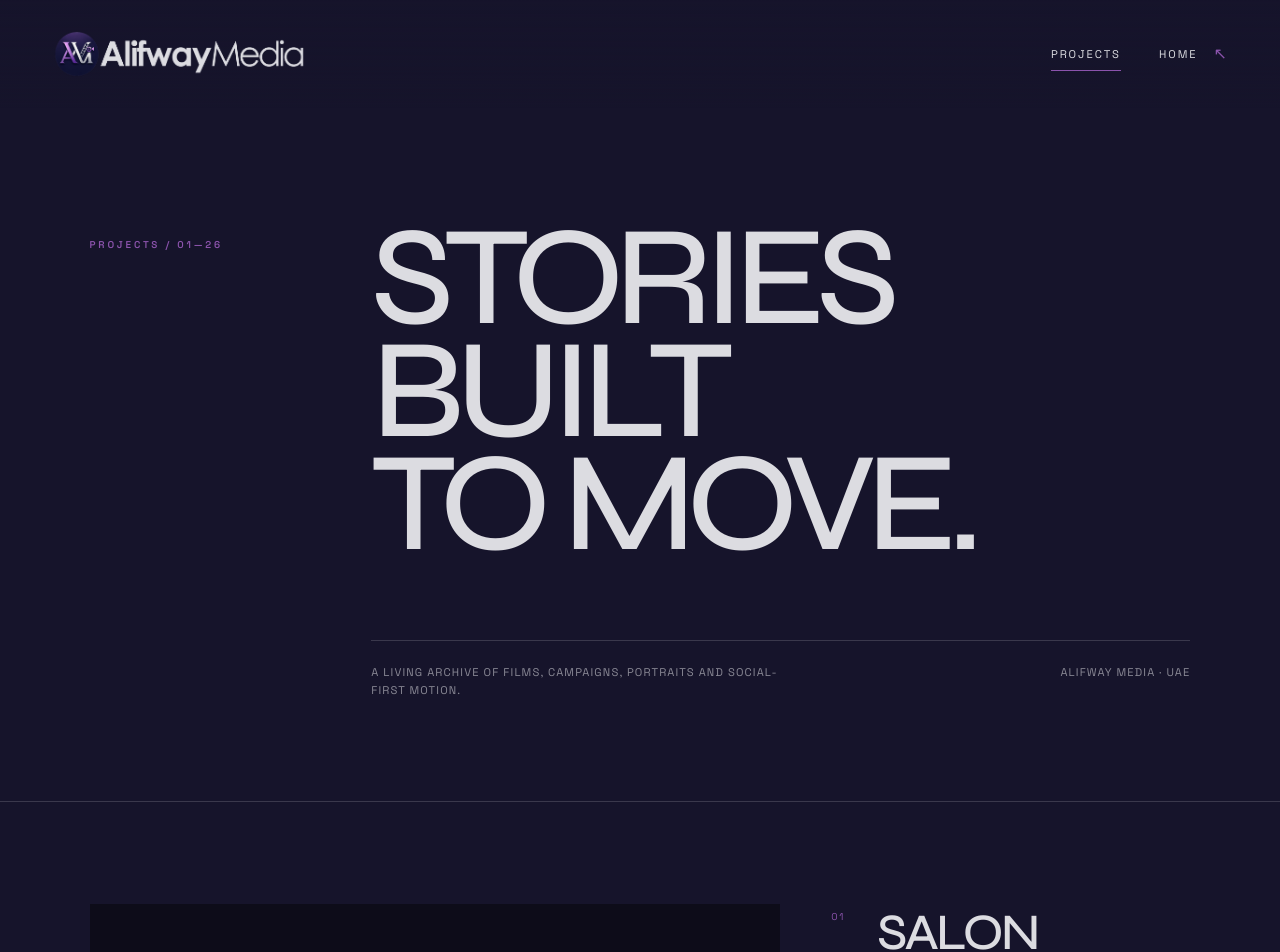
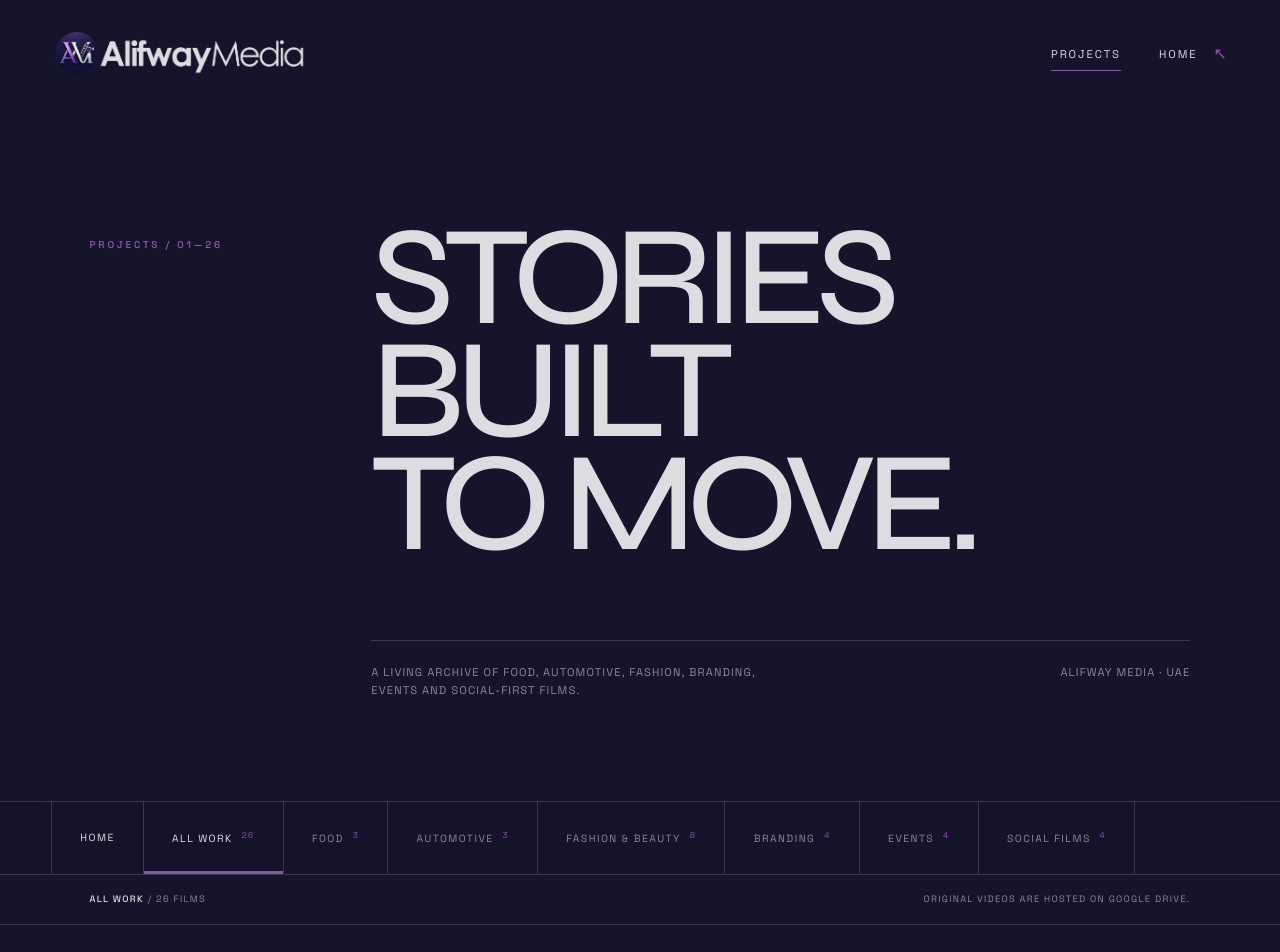
Before and after one commit to Woonhoong/Alifway, a Next.js app: page /projects in a window 1280 px wide. Shown: the top 952 px of the page. Built offline with nearby package versions, Linux system fonts and the light colour scheme; grey boxes are pictures that could not be loaded.

Commit message:
Add categorized project filters

```diff
--- a/app/globals.css
+++ b/app/globals.css
@@ -315,6 +315,43 @@ button, input { font: inherit; }
 .projects-hero h1 { grid-column: 2; margin: 0; font-family: var(--display); font-size: clamp(4.4rem, 11vw, 11.5rem); font-weight: 500; line-height: .8; letter-spacing: -.07em; text-transform: uppercase; }
 .projects-intro { grid-column: 2; display: flex; justify-content: space-between; gap: 2rem; margin-top: 3rem; padding-top: 1.4rem; border-top: 1px solid var(--line); color: var(--muted); font-size: .7rem; letter-spacing: .1em; text-transform: uppercase; }
 .projects-intro p { max-width: 430px; margin: 0; line-height: 1.6; }
+.project-filters {
+  position: sticky;
+  z-index: 30;
+  top: 0;
+  display: flex;
+  align-items: stretch;
+  overflow-x: auto;
+  padding: 0 clamp(1.3rem, 4vw, 4.5rem);
+  border-top: 1px solid var(--line);
+  border-bottom: 1px solid var(--line);
+  background: rgba(22,20,43,.94);
+  backdrop-filter: blur(18px);
+  scrollbar-width: none;
+}
+.project-filters::-webkit-scrollbar { display: none; }
+.project-filters a, .project-filters button {
+  flex: 0 0 auto;
+  min-height: 72px;
+  padding: 0 clamp(1rem, 2.2vw, 2rem);
+  border: 0;
+  border-right: 1px solid var(--line);
+  background: transparent;
+  color: var(--muted);
+  font-size: .65rem;
+  letter-spacing: .14em;
+  text-transform: uppercase;
+  cursor: pointer;
+}
+.project-filters a { display: grid; place-items: center; border-left: 1px solid var(--line); color: var(--bone); }
+.project-filters button { position: relative; }
+.project-filters button::after { content: ""; position: absolute; left: 0; right: 0; bottom: 0; height: 3px; background: var(--purple); transform: scaleX(0); transition: transform .3s ease; }
+.project-filters button:hover, .project-filters button.is-active { color: var(--bone); }
+.project-filters button.is-active::after { transform: scaleX(1); }
+.project-filters button span { margin-left: .55rem; color: var(--purple); font-size: .52rem; vertical-align: super; }
+.archive-status { display: flex; justify-content: space-between; padding: 1.1rem clamp(1.3rem, 7vw, 8rem); color: var(--muted); font-size: .58rem; letter-spacing: .14em; text-transform: uppercase; }
+.archive-status p { margin: 0; }
+.archive-status strong { color: var(--bone); font-weight: 500; }
 .video-index { border-top: 1px solid var(--line); }
 .video-project { display: grid; grid-template-columns: minmax(0, 1fr) minmax(300px, .52fr); gap: clamp(1.5rem, 4vw, 5rem); padding: clamp(3rem, 8vw, 8rem) clamp(1.3rem, 7vw, 8rem); border-bottom: 1px solid var(--line); }
 .video-project:nth-child(even) { grid-template-columns: minmax(300px, .52fr) minmax(0, 1fr); }
@@ -355,6 +392,9 @@ button, input { font: inherit; }
   .projects-hero h1 { font-size: clamp(4rem, 20vw, 7rem); }
   .projects-intro { display: block; }
   .projects-intro span { display: block; margin-top: 1.25rem; }
+  .project-filters { top: 72px; padding: 0 1.15rem; }
+  .project-filters a, .project-filters button { min-height: 58px; padding: 0 .9rem; font-size: .56rem; }
+  .archive-status { display: block; padding: 1rem 1.2rem; line-height: 1.7; }
   .video-project, .video-project:nth-child(even) { grid-template-columns: 1fr; gap: 1.5rem; padding-top: 4rem; padding-bottom: 4rem; }
   .video-project:nth-child(even) .video-frame, .video-project:nth-child(even) .video-meta { grid-column: 1; grid-row: auto; }
   .video-meta { grid-template-columns: 34px 1fr auto; min-height: 150px; }
--- a/app/projects/page.tsx
+++ b/app/projects/page.tsx
@@ -1,58 +1,82 @@
-const projects = [
-  ["Salon Film", "SALON VIDEO-copy.MOV", "1eWjypGUZzW0wrG8np8kxxyVic5_FyEc1", "2026"],
-  ["Salon Reel", "SALON REEL.MOV", "1s3ASKGIOaXBl4JFOF5sYgiXBeqDhauj-", "2026"],
-  ["Portrait Study", "E7F68031-A12E-42EB-9563-CF9C11DCD387.MOV", "1p9IUgJKRNskz670brSbsEY8cXak_50K4", "2026"],
-  ["June / 23", "0623.MP4", "1ziUOGE93xBfzRxcj8ynM2HPU_XnMbFyi", "2026"],
-  ["June / 17", "0617.MP4", "1TcmZs-76S1sl2OdDL8x9HUFbQnnz2d16", "2026"],
-  ["June / 11", "0611-copy(3).mp4", "10Iv9ZXhZ1UYPnrnsnpY22g6TrRIEVQgN", "2026"],
-  ["May / 28 — Cut II", "0528 (2)-copy-copy.MP4", "1mVPgO7MDzzLrfn9ma3Jyjz6f4-HeY4iA", "2026"],
-  ["DJ Poli", "dj poli.MP4", "1WFr64g9YJQLcs9ML_lksHq_1MUf-VPcA", "2026"],
-  ["May / 28", "0528.MP4", "1FF7JXnIkJe_vG1bA7w2wSHvvilLK7Jqu", "2026"],
-  ["May / 21", "0521-copy-copy-copy(1).mp4", "1I0tzka047wj4K5hlBha9rQ8CVWVQfCJA", "2026"],
-  ["May / 24", "0524.MP4", "1oRzSOZPdiA8TirV4pjzdyuF2MJKmWgGH", "2026"],
-  ["Thaachi", "Thaachi.mp4", "1aHuqEIeXxWqefo2ndCSkyi-OSLWgewRV", "2026"],
-  ["May / 01", "0501 (3)(2).MP4", "1SoXO0NhTbSls9dajrqdoWlUa0kzBuosp", "2026"],
-  ["April / 11", "0411(2).mp4", "1pM_t4iFed_7aP387sOmzU4wzcwis-8vh", "2026"],
-  ["December / 30", "1230(1) 2.MP4", "1NVjqmtzN1pGPU6GthASekX-iCNVwBcWR", "2025"],
-  ["AW", "aw.mov", "1G4nYwNul9deCK0I8iiKrzDZLuPcEYuNy", "2025"],
-  ["December / 26", "1226.mov", "1lP8-q1NqPRUYXz4hy-B3Wx1QN_hjxbpL", "2025"],
-  ["Hanan Karama", "HANAN KARAMA.mov", "16AsIR07xXgyq04z4ofwDa0cwG9vLELRv", "2025"],
-  ["Hanan Shaah", "HANAN SHAAH(1).mov", "1G7oHH6dgLBECUGUdiTy2FpCQJR6fUmLi", "2025"],
-  ["Hanan / Cut IV", "HANAN(4).mov", "1Vo3jFD6GNYY0LDOV3RX_XsqTFEWbXvNB", "2025"],
-  ["Hanan", "HANAN.mov", "1oqyVPh-2eNf0ufiilDcvhzOSLUBMMFiz", "2025"],
-  ["October / 14", "1014.MOV", "1mYn_gyx0C5RIuwFt0DNU0j__TMStrpmx", "2025"],
-  ["Story", "Story .MP4", "1K9vZERz-6YbCNIeOfbl64Jb_3UtdrKqm", "2025"],
-  ["September / 19", "0919 (1).MP4", "1fKQ7wXhRKa2y7uG2tbAE5TDPpdmVJNu6", "2025"],
-  ["Fafa", "fafa copy.MOV", "11MKHLGelMo0np2cwIoXQ5-85HWiLk7JG", "2025"],
-  ["August / 04", "0804(1).MOV", "1ZN9mq3Z5Gumy0dzk0g_cQtAZn4WK8QRe", "2025"],
-] as const;
+"use client";
+
+import { useMemo, useState } from "react";
+
+type Category = "Food" | "Automotive" | "Fashion & Beauty" | "Branding" | "Events" | "Social Films";
+
+type Project = {
+  title: string;
+  filename: string;
+  id: string;
+  year: string;
+  category: Category;
+};
+
+const projects: Project[] = [
+  { title: "Salon Film", filename: "SALON VIDEO-copy.MOV", id: "1eWjypGUZzW0wrG8np8kxxyVic5_FyEc1", year: "2026", category: "Fashion & Beauty" },
+  { title: "Salon Reel", filename: "SALON REEL.MOV", id: "1s3ASKGIOaXBl4JFOF5sYgiXBeqDhauj-", year: "2026", category: "Fashion & Beauty" },
+  { title: "Portrait Study", filename: "E7F68031-A12E-42EB-9563-CF9C11DCD387.MOV", id: "1p9IUgJKRNskz670brSbsEY8cXak_50K4", year: "2026", category: "Fashion & Beauty" },
+  { title: "June / 23", filename: "0623.MP4", id: "1ziUOGE93xBfzRxcj8ynM2HPU_XnMbFyi", year: "2026", category: "Social Films" },
+  { title: "June / 17", filename: "0617.MP4", id: "1TcmZs-76S1sl2OdDL8x9HUFbQnnz2d16", year: "2026", category: "Automotive" },
+  { title: "June / 11", filename: "0611-copy(3).mp4", id: "10Iv9ZXhZ1UYPnrnsnpY22g6TrRIEVQgN", year: "2026", category: "Food" },
+  { title: "May / 28 — Cut II", filename: "0528 (2)-copy-copy.MP4", id: "1mVPgO7MDzzLrfn9ma3Jyjz6f4-HeY4iA", year: "2026", category: "Branding" },
+  { title: "DJ Poli", filename: "dj poli.MP4", id: "1WFr64g9YJQLcs9ML_lksHq_1MUf-VPcA", year: "2026", category: "Events" },
+  { title: "May / 28", filename: "0528.MP4", id: "1FF7JXnIkJe_vG1bA7w2wSHvvilLK7Jqu", year: "2026", category: "Branding" },
+  { title: "May / 21", filename: "0521-copy-copy-copy(1).mp4", id: "1I0tzka047wj4K5hlBha9rQ8CVWVQfCJA", year: "2026", category: "Automotive" },
+  { title: "May / 24", filename: "0524.MP4", id: "1oRzSOZPdiA8TirV4pjzdyuF2MJKmWgGH", year: "2026", category: "Food" },
+  { title: "Thaachi", filename: "Thaachi.mp4", id: "1aHuqEIeXxWqefo2ndCSkyi-OSLWgewRV", year: "2026", category: "Food" },
+  { title: "May / 01", filename: "0501 (3)(2).MP4", id: "1SoXO0NhTbSls9dajrqdoWlUa0kzBuosp", year: "2026", category: "Social Films" },
+  { title: "April / 11", filename: "0411(2).mp4", id: "1pM_t4iFed_7aP387sOmzU4wzcwis-8vh", year: "2026", category: "Automotive" },
+  { title: "December / 30", filename: "1230(1) 2.MP4", id: "1NVjqmtzN1pGPU6GthASekX-iCNVwBcWR", year: "2025", category: "Events" },
+  { title: "AW", filename: "aw.mov", id: "1G4nYwNul9deCK0I8iiKrzDZLuPcEYuNy", year: "2025", category: "Branding" },
+  { title: "December / 26", filename: "1226.mov", id: "1lP8-q1NqPRUYXz4hy-B3Wx1QN_hjxbpL", year: "2025", category: "Events" },
+  { title: "Hanan Karama", filename: "HANAN KARAMA.mov", id: "16AsIR07xXgyq04z4ofwDa0cwG9vLELRv", year: "2025", category: "Fashion & Beauty" },
+  { title: "Hanan Shaah", filename: "HANAN SHAAH(1).mov", id: "1G7oHH6dgLBECUGUdiTy2FpCQJR6fUmLi", year: "2025", category: "Fashion & Beauty" },
+  { title: "Hanan / Cut IV", filename: "HANAN(4).mov", id: "1Vo3jFD6GNYY0LDOV3RX_XsqTFEWbXvNB", year: "2025", category: "Fashion & Beauty" },
+  { title: "Hanan", filename: "HANAN.mov", id: "1oqyVPh-2eNf0ufiilDcvhzOSLUBMMFiz", year: "2025", category: "Fashion & Beauty" },
+  { title: "October / 14", filename: "1014.MOV", id: "1mYn_gyx0C5RIuwFt0DNU0j__TMStrpmx", year: "2025", category: "Events" },
+  { title: "Story", filename: "Story .MP4", id: "1K9vZERz-6YbCNIeOfbl64Jb_3UtdrKqm", year: "2025", category: "Branding" },
+  { title: "September / 19", filename: "0919 (1).MP4", id: "1fKQ7wXhRKa2y7uG2tbAE5TDPpdmVJNu6", year: "2025", category: "Social Films" },
+  { title: "Fafa", filename: "fafa copy.MOV", id: "11MKHLGelMo0np2cwIoXQ5-85HWiLk7JG", year: "2025", category: "Fashion & Beauty" },
+  { title: "August / 04", filename: "0804(1).MOV", id: "1ZN9mq3Z5Gumy0dzk0g_cQtAZn4WK8QRe", year: "2025", category: "Social Films" },
+];
+
+const categories = ["All Work", "Food", "Automotive", "Fashion & Beauty", "Branding", "Events", "Social Films"] as const;
 
 export default function ProjectsPage() {
+  const [active, setActive] = useState<(typeof categories)[number]>("All Work");
+  const filtered = useMemo(() => active === "All Work" ? projects : projects.filter((project) => project.category === active), [active]);
+
   return (
     <>
       <header className="site-nav projects-nav" aria-label="Primary navigation">
-        <a className="brand-link" href="/" aria-label="Alifway Media home">
-          <img src="/assets/alifway-media-header-clear.png" alt="Alifway Media" width="2185" height="405" />
-        </a>
+        <a className="brand-link" href="/" aria-label="Alifway Media home"><img src="/assets/alifway-media-header-clear.png" alt="Alifway Media" width="2185" height="405" /></a>
         <div className="nav-links"><a className="is-current" href="/projects">Projects</a><a className="nav-work" href="/">Home <span aria-hidden="true">↖</span></a></div>
       </header>
       <main className="projects-page" id="top">
         <section className="projects-hero">
           <p className="section-kicker">Projects / 01—26</p>
           <h1>Stories built<br />to move.</h1>
-          <div className="projects-intro"><p>A living archive of films, campaigns, portraits and social-first motion.</p><span>Alifway Media · UAE</span></div>
+          <div className="projects-intro"><p>A living archive of food, automotive, fashion, branding, events and social-first films.</p><span>Alifway Media · UAE</span></div>
         </section>
-        <section className="video-index" aria-label="Alifway Media video projects">
-          {projects.map(([title, filename, id, year], index) => (
-            <article className="video-project" key={id}>
-              <div className="video-frame">
-                <iframe src={`https://drive.google.com/file/d/${id}/preview`} title={`${title} — Alifway Media`} allow="autoplay; fullscreen" allowFullScreen loading="lazy" />
-              </div>
-              <div className="video-meta">
-                <span>{String(index + 1).padStart(2, "0")}</span><h2>{title}</h2><p>{year} · Film</p>
-                <a href={`https://drive.google.com/file/d/${id}/view`} target="_blank" rel="noreferrer" aria-label={`Open ${title} in Google Drive`}>View ↗</a>
-              </div>
-              <p className="source-name">{filename}</p>
+
+        <nav className="project-filters" aria-label="Filter projects by category">
+          <a href="/">Home</a>
+          {categories.map((category) => (
+            <button key={category} type="button" className={active === category ? "is-active" : ""} onClick={() => setActive(category)} aria-pressed={active === category}>
+              {category}<span>{category === "All Work" ? projects.length : projects.filter((project) => project.category === category).length}</span>
+            </button>
+          ))}
+        </nav>
+
+        <div className="archive-status"><p><strong>{active}</strong> / {filtered.length} films</p><p>Original videos are hosted on Google Drive.</p></div>
+
+        <section className="video-index" aria-label={`${active} projects`}>
+          {filtered.map((project, index) => (
+            <article className="video-project" key={project.id}>
+              <div className="video-frame"><iframe src={`https://drive.google.com/file/d/${project.id}/preview`} title={`${project.title} — Alifway Media`} allow="autoplay; fullscreen" allowFullScreen loading="lazy" /></div>
+              <div className="video-meta"><span>{String(index + 1).padStart(2, "0")}</span><h2>{project.title}</h2><p>{project.year} · {project.category}</p><a href={`https://drive.google.com/file/d/${project.id}/view`} target="_blank" rel="noreferrer" aria-label={`Open ${project.title} in Google Drive`}>View ↗</a></div>
+              <p className="source-name">{project.filename}</p>
             </article>
           ))}
         </section>
```
